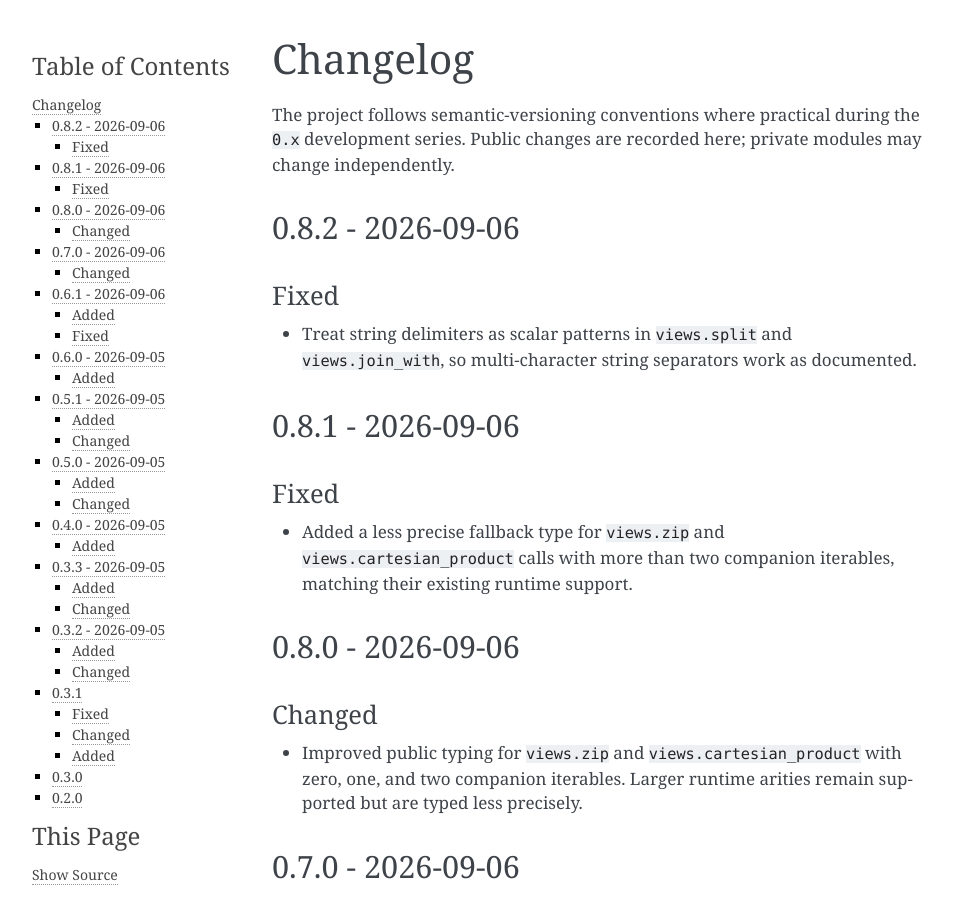
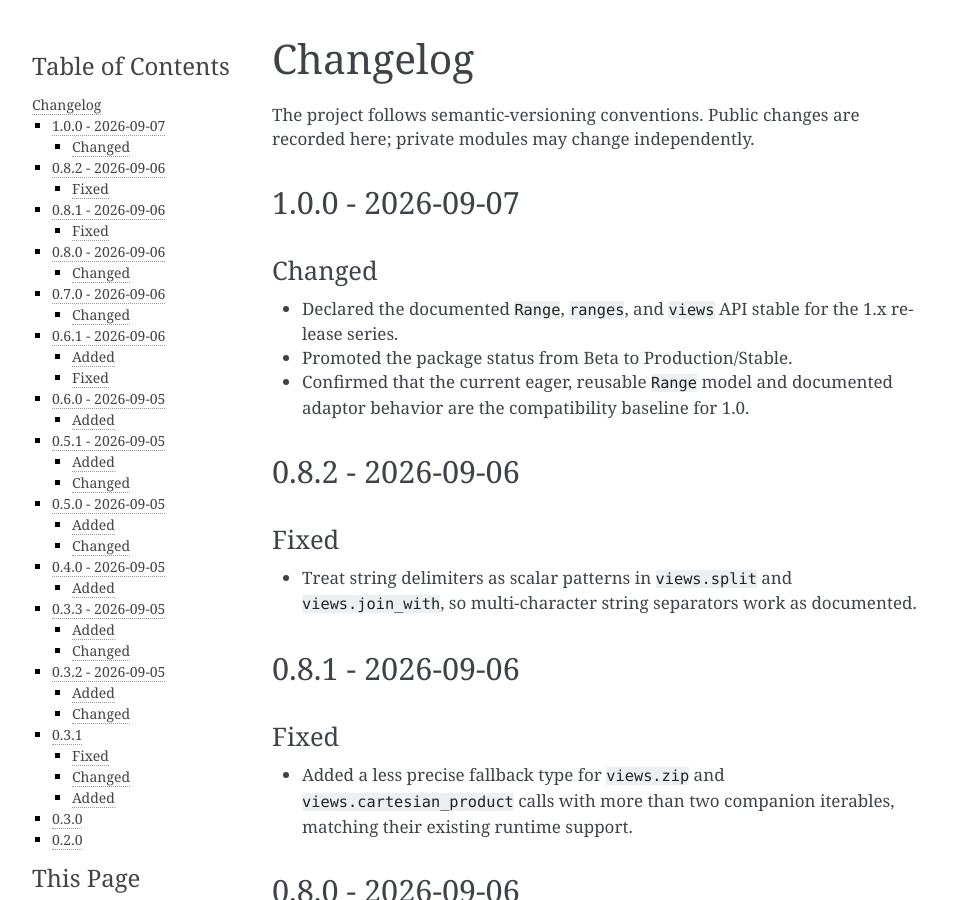
Before and after one commit to TheUltimateOrion/RangesLib, a Sphinx documentation site: the page built from docs/changelog.md, in a window 1280 px wide and 900 px high. Shown: the whole window, without its empty margins (148-1101 px from the left). Built offline with Sphinx 7.4.7, drawn with Linux system fonts in a browser that asks for light colours.

Commit message:
chore(release): prepare version 1.0.0, stabilize public API, and enhance release process with changelog integration

```diff
--- a/docs/changelog.md
+++ b/docs/changelog.md
@@ -1,8 +1,17 @@
 # Changelog
 
-The project follows semantic-versioning conventions where practical during the
-`0.x` development series. Public changes are recorded here; private modules may
-change independently.
+The project follows semantic-versioning conventions. Public changes are
+recorded here; private modules may change independently.
+
+## 1.0.0 - 2026-09-07
+
+### Changed
+
+- Declared the documented `Range`, `ranges`, and `views` API stable for the
+  1.x release series.
+- Promoted the package status from Beta to Production/Stable.
+- Confirmed that the current eager, reusable `Range` model and documented
+  adaptor behavior are the compatibility baseline for 1.0.
 
 ## 0.8.2 - 2026-09-06
 
--- a/pyproject.toml
+++ b/pyproject.toml
@@ -4,7 +4,7 @@ build-backend = "setuptools.build_meta"
 
 [project]
 name = "rangeslib"
-version = "0.8.2"
+version = "1.0.0"
 description = "Composable, typed Python ranges and iterable adaptors"
 readme = "README.md"
 license = "MIT"
@@ -13,7 +13,7 @@ authors = [{ name = "Aaryan Banerjee" }]
 requires-python = ">=3.12"
 keywords = ["ranges", "iterables", "pipelines", "functional", "typing"]
 classifiers = [
-    "Development Status :: 4 - Beta",
+    "Development Status :: 5 - Production/Stable",
     "Operating System :: OS Independent",
     "Programming Language :: Python :: 3 :: Only",
     "Programming Language :: Python :: 3.12",
```
Also changed, not shown: README.md (+4 -0 lines), docs/publishing.md (+10 -3 lines), docs/roadmap.md (+7 -3 lines), 1 other file.
